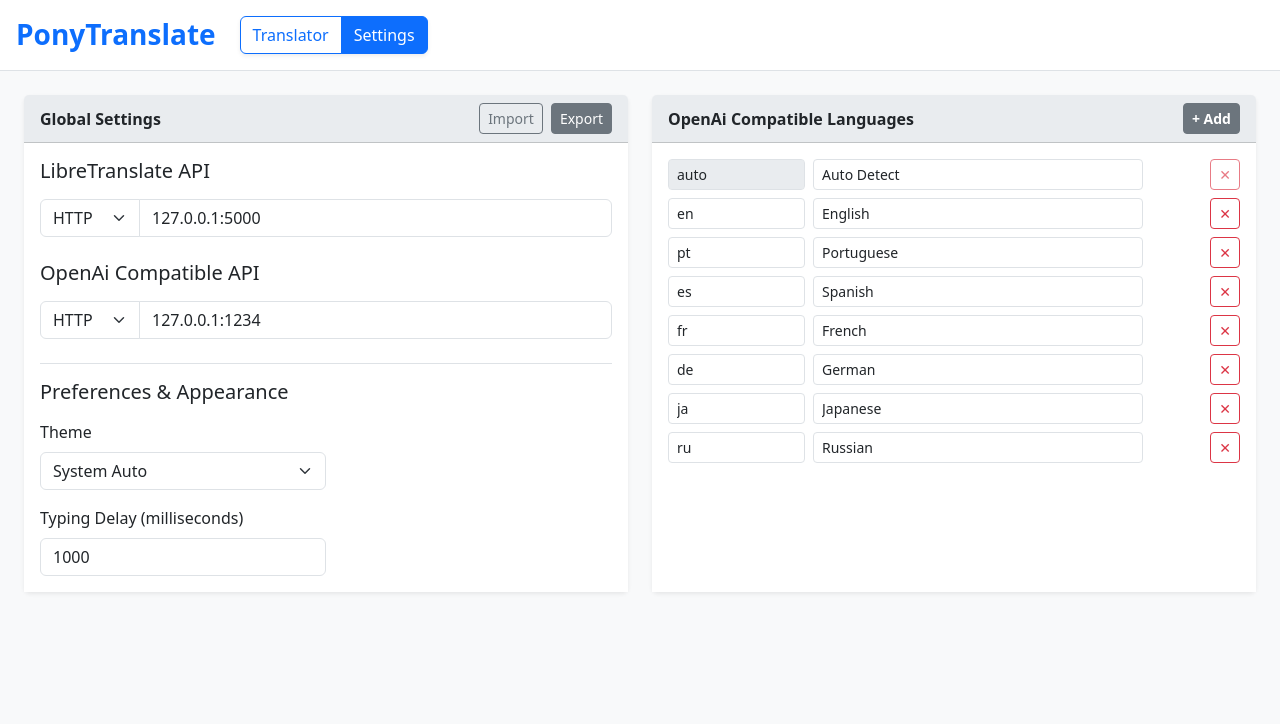
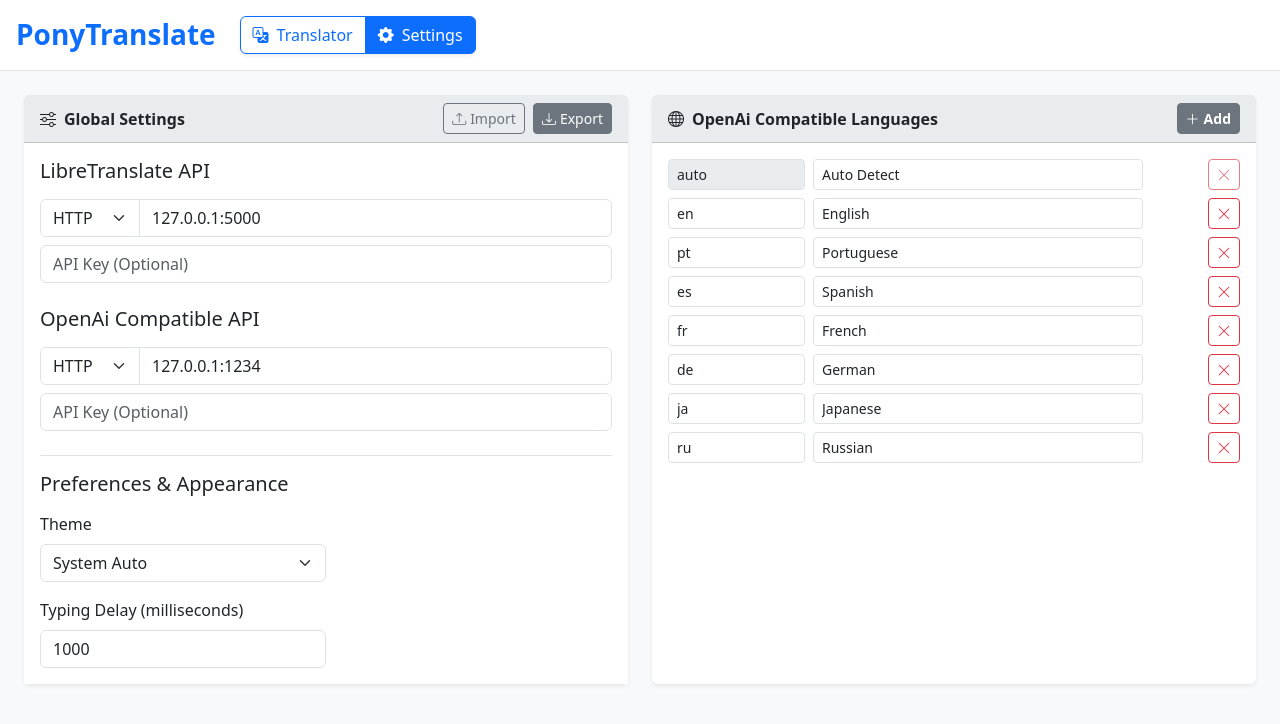
Before and after one commit to Pony-House/Tiny-Pony-Translator, a React (Vite) app in the folder src/renderer/: page / in a window 1280 px wide. Both pictures are taken after a click on the button "Settings". Shown: the top 724 px of the page. Built offline with nearby package versions, Linux system fonts and the light colour scheme; no server answers.

Commit message:
Json editor upgrade and api key support added.

```diff
--- a/package.json
+++ b/package.json
@@ -20,6 +20,7 @@
   "dependencies": {
     "@electron-toolkit/utils": "^4.0.0",
     "bootstrap": "^5.3.8",
+    "bootstrap-icons": "^1.13.1",
     "electron-updater": "^6.3.9"
   },
   "devDependencies": {
--- a/src/renderer/src/App.jsx
+++ b/src/renderer/src/App.jsx
@@ -17,14 +17,16 @@
         if (!parsed.typingDelay) parsed.typingDelay = 1000;
         if (!parsed.lmLanguages) parsed.lmLanguages = LM_HARDCODED_LANGUAGES;
         if (!parsed.theme) parsed.theme = 'auto';
+        if (!parsed.libre.apiKey) parsed.libre.apiKey = '';
+        if (!parsed.openaic.apiKey) parsed.openaic.apiKey = '';
         return parsed;
       } catch {
         // Fallback to default if JSON is corrupted
       }
     }
     return {
-      libre: { protocol: 'http', ip: '127.0.0.1:5000' },
-      openaic: { protocol: 'http', ip: '127.0.0.1:1234' },
+      libre: { protocol: 'http', ip: '127.0.0.1:5000', apiKey: '' },
+      openaic: { protocol: 'http', ip: '127.0.0.1:1234', apiKey: '' },
       typingDelay: 1000,
       lmLanguages: LM_HARDCODED_LANGUAGES,
       theme: 'auto',
@@ -82,13 +84,13 @@
               className={`btn ${view === 'translator' ? 'btn-primary' : 'btn-outline-primary'}`}
               onClick={() => setView('translator')}
             >
-              Translator
+              <i className="bi bi-translate me-2"></i>Translator
             </button>
             <button
               className={`btn ${view === 'settings' ? 'btn-primary' : 'btn-outline-primary'}`}
               onClick={() => setView('settings')}
             >
-              Settings
+              <i className="bi bi-gear-fill me-2"></i>Settings
             </button>
           </div>
         </div>
@@ -126,7 +128,6 @@
         {view === 'settings' ? (
           <Settings setConfig={setConfig} config={config} />
         ) : (
-          /* Added key={apiMode} here to force full re-rendering of the component when switching API */
           <Translator key={apiMode} apiMode={apiMode} config={config} />
         )}
       </main>
--- a/src/renderer/src/components/Settings.jsx
+++ b/src/renderer/src/components/Settings.jsx
@@ -5,12 +5,14 @@
  * @typedef {Object} LibreConfig
  * @property {string} protocol
  * @property {string} ip
+ * @property {string} apiKey
  */
 
 /**
  * @typedef {Object} OpenAicConfig
  * @property {string} protocol
  * @property {string} ip
+ * @property {string} apiKey
  */
 
 /**
@@ -131,7 +133,9 @@
       <div className="col-md-6">
         <div className="card shadow-sm h-100 border-0">
           <div className="card-header bg-body-secondary text-body d-flex justify-content-between align-items-center">
-            <span className="fw-bold">Global Settings</span>
+            <span className="fw-bold">
+              <i className="bi bi-sliders me-2"></i>Global Settings
+            </span>
             <div>
               <input
                 type="file"
@@ -144,16 +148,16 @@
                 className="btn btn-sm btn-outline-secondary me-2"
                 onClick={() => fileInputRef.current?.click()}
               >
-                Import
+                <i className="bi bi-upload me-1"></i>Import
               </button>
               <button className="btn btn-sm btn-secondary" onClick={handleExport}>
-                Export
+                <i className="bi bi-download me-1"></i>Export
               </button>
             </div>
           </div>
           <div className="card-body bg-body">
             <h5 className="mb-3">LibreTranslate API</h5>
-            <div className="input-group mb-4">
+            <div className="input-group mb-2">
               <select
                 className="form-select flex-grow-0"
                 style={{ width: '100px' }}
@@ -175,9 +179,20 @@
                 }
               />
             </div>
+            <div className="mb-4">
+              <input
+                type="password"
+                className="form-control"
+                placeholder="API Key (Optional)"
+                value={config.libre.apiKey || ''}
+                onChange={(e) =>
+                  setConfig({ ...config, libre: { ...config.libre, apiKey: e.target.value } })
+                }
+              />
+            </div>
 
             <h5 className="mb-3">OpenAi Compatible API</h5>
-            <div className="input-group mb-4">
+            <div className="input-group mb-2">
               <select
                 className="form-select flex-grow-0"
                 style={{ width: '100px' }}
@@ -199,6 +214,17 @@
                 value={config.openaic.ip}
                 onChange={(e) =>
                   setConfig({ ...config, openaic: { ...config.openaic, ip: e.target.value } })
+                }
+              />
+            </div>
+            <div className="mb-4">
+              <input
+                type="password"
+                className="form-control"
+                placeholder="API Key (Optional)"
+                value={config.openaic.apiKey || ''}
+                onChange={(e) =>
+                  setConfig({ ...config, openaic: { ...config.openaic, apiKey: e.target.value } })
                 }
               />
             </div>
@@ -235,9 +261,11 @@
       <div className="col-md-6">
         <div className="card shadow-sm h-100 border-0">
           <div className="card-header bg-body-secondary text-body d-flex justify-content-between align-items-center">
-            <span className="fw-bold">OpenAi Compatible Languages</span>
+            <span className="fw-bold">
+              <i className="bi bi-globe me-2"></i>OpenAi Compatible Languages
+            </span>
             <button className="btn btn-sm btn-secondary fw-bold" onClick={addLanguage}>
-              + Add
+              <i className="bi bi-plus-lg me-1"></i>Add
             </button>
           </div>
           <div className="card-body bg-body" style={{ maxHeight: '60vh', overflowY: 'auto' }}>
@@ -268,7 +296,7 @@
                     onClick={() => removeLanguage(index)}
                     disabled={lang.code === 'auto'}
                   >
-                    ✕
+                    <i className="bi bi-x-lg"></i>
                   </button>
                 </div>
               </div>
--- a/src/renderer/src/main.jsx
+++ b/src/renderer/src/main.jsx
@@ -1,4 +1,5 @@
 import 'bootstrap/dist/css/bootstrap.min.css';
+import 'bootstrap-icons/font/bootstrap-icons.min.css';
 
 import { StrictMode } from 'react';
 import { createRoot } from 'react-dom/client';
```
Also changed, not shown: src/renderer/src/components/JsonManager.jsx (+51 -19 lines), src/renderer/src/components/Translator.jsx (+46 -12 lines), 1 other file (tests, documents, lock files or other folders).
